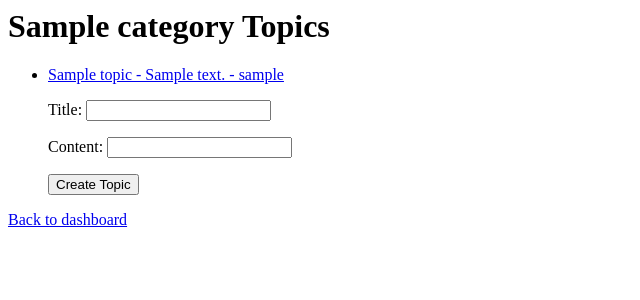
After one commit to kbrzezinski1/forum, a Django app: page /category/1/ in a window 1280 px wide. The commit adds this page. Shown: the top 300 px of the page, without its empty margins (0-640 px from the left). Run offline with Django 4.2, Linux system fonts and the light colour scheme; tables that the repository leaves empty hold one stand-in row (values such as "Sample post").

Commit message:
topics added

```diff
--- a/forum/forums/forms.py
+++ b/forum/forums/forms.py
@@ -1,7 +1,12 @@
 from django import forms
-from .models import Topic
+from .models import Topic, Post
 
 class TopicForm(forms.ModelForm):
     class Meta:
         model = Topic
         fields = ['title', 'content']
+
+class PostForm(forms.ModelForm):
+    class Meta:
+        model = Post
+        fields = ['content']
--- a/forum/forums/models.py
+++ b/forum/forums/models.py
@@ -27,7 +27,8 @@ class Post(models.Model):
     user_id = models.ForeignKey(MyUser, on_delete=models.SET_NULL, null=True)
     topic_id = models.ForeignKey(Topic, on_delete=models.SET_NULL, null=True)
     content = models.CharField(max_length=255)
-    created_at = models.DateTimeField()
+    created_at = models.DateTimeField(auto_now_add=True)
+    updated_at = models.DateTimeField(auto_now=True)
 
     def __str__(self):
         return self.content
--- /dev/null
+++ b/forum/forums/templates/category_topics.html
@@ -0,0 +1,18 @@
+<title>{{ category.category_name }} Topics</title>
+<h1>{{ category.category_name }} Topics</h1>
+<ul>
+    {% for topic in topics %}
+    {% if topic.category_id == category %}
+    <li>
+        <a href="{% url 'topics' topic_id=topic.topic_id %}">{{ topic.title }} - {{topic.content}} - {{topic.user_id.username}}</a>
+    </li>
+    {% endif %}
+        {% endfor %}
+    <form method="post" action="{% url 'category_topics' category_id=category.category_id %}">
+        {% csrf_token %}
+        <input type = "hidden" value="{{ category.category_id }}">
+        {{ form.as_p }}
+        <button type="submit">Create Topic</button>
+    </form>
+</ul>
+<a href="{% url 'dashboard' %}">Back to dashboard</a>
--- a/forum/forums/urls.py
+++ b/forum/forums/urls.py
@@ -1,6 +1,9 @@
 from django.urls import include, path
-from forums.views import dashboard
+from . import views
 
 urlpatterns = [
-    path("", dashboard, name="dashboard"),
+    path("", views.dashboard, name="dashboard"),
+    path('category/<int:category_id>/', views.category_topics, name='category_topics'),
+    path('topic/<int:topic_id>/', views.topics, name='topics'),
+
 ]
--- a/forum/forums/views.py
+++ b/forum/forums/views.py
@@ -1,19 +1,37 @@
 from django.shortcuts import render, redirect
-from .models import Category, Topic, MyUser
-from .forms import TopicForm
+from .models import Category, Topic, MyUser, Post
+from .forms import TopicForm, PostForm
 def dashboard(request):
     categories = Category.objects.all()
     topics = Topic.objects.all()
+    return render(request, 'dashboard.html', {'categories': categories, 'topics': topics})
+
+def category_topics(request, category_id):
+    category = Category.objects.get(category_id=category_id)
+    topics = Topic.objects.filter(category_id=category)
     if request.method == 'POST':
         form = TopicForm(request.POST)
         if form.is_valid():
             topic = form.save(commit=False)
-            topic.user_id = request.user  # Set the user ID for the topic.
-            topic.category = Category.objects.get(category_id=request.POST.get('category_id'))  # Set the category for the topic.
+            topic.user_id = request.user
+            topic.category_id = category
             topic.save()
-            print(request.POST.get('category_id'))
-            return redirect('dashboard')  # Redirect to the dashboard after topic creation.
+            return redirect('category_topics', category_id=category_id)
     else:
         form = TopicForm()
+    return render(request, 'category_topics.html', {'category': category, 'topics': topics, 'form': form})
 
-    return render(request, 'dashboard.html', {'categories': categories, 'topics': topics, 'form': form})
+def topics(request, topic_id):
+    topic = Topic.objects.get(topic_id=topic_id)
+    posts = Post.objects.filter(topic_id=topic)
+    if request.method == 'POST':
+        form = PostForm(request.POST)
+        if form.is_valid():
+            post = form.save(commit=False)
+            post.user_id = request.user
+            post.topic_id = topic
+            post.save()
+            return redirect('topics', topic_id=topic_id)
+    else:
+        form = PostForm()
+    return render(request, 'topics.html', {'topic': topic, 'posts': posts, 'form': form})
```
Also changed, not shown: forum/forums/templates/dashboard.html (+2 -12 lines), forum/forums/templates/topics.html (added, +18 -0 lines), forum/forums/migrations/0003_post_updated_at_alter_post_created_at.py (added), forum/users/apps.py (line endings or trailing spaces).
